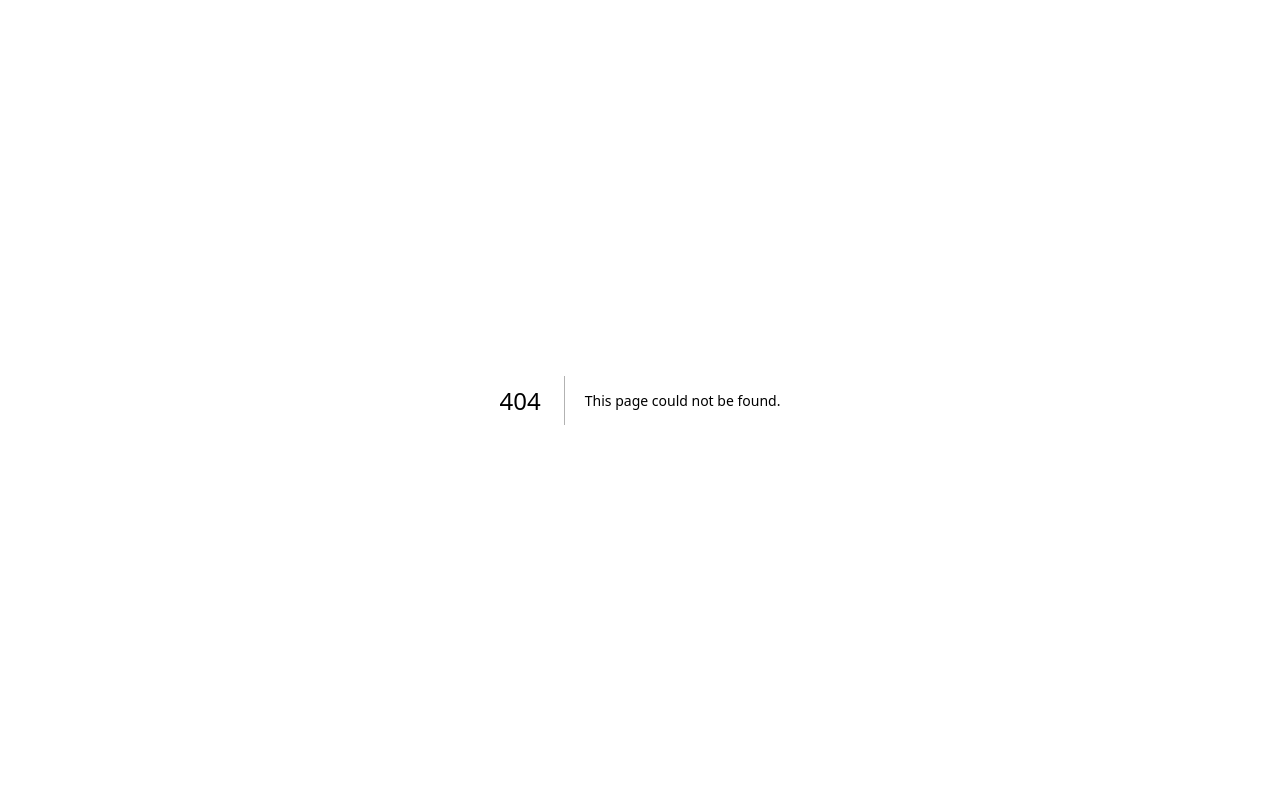
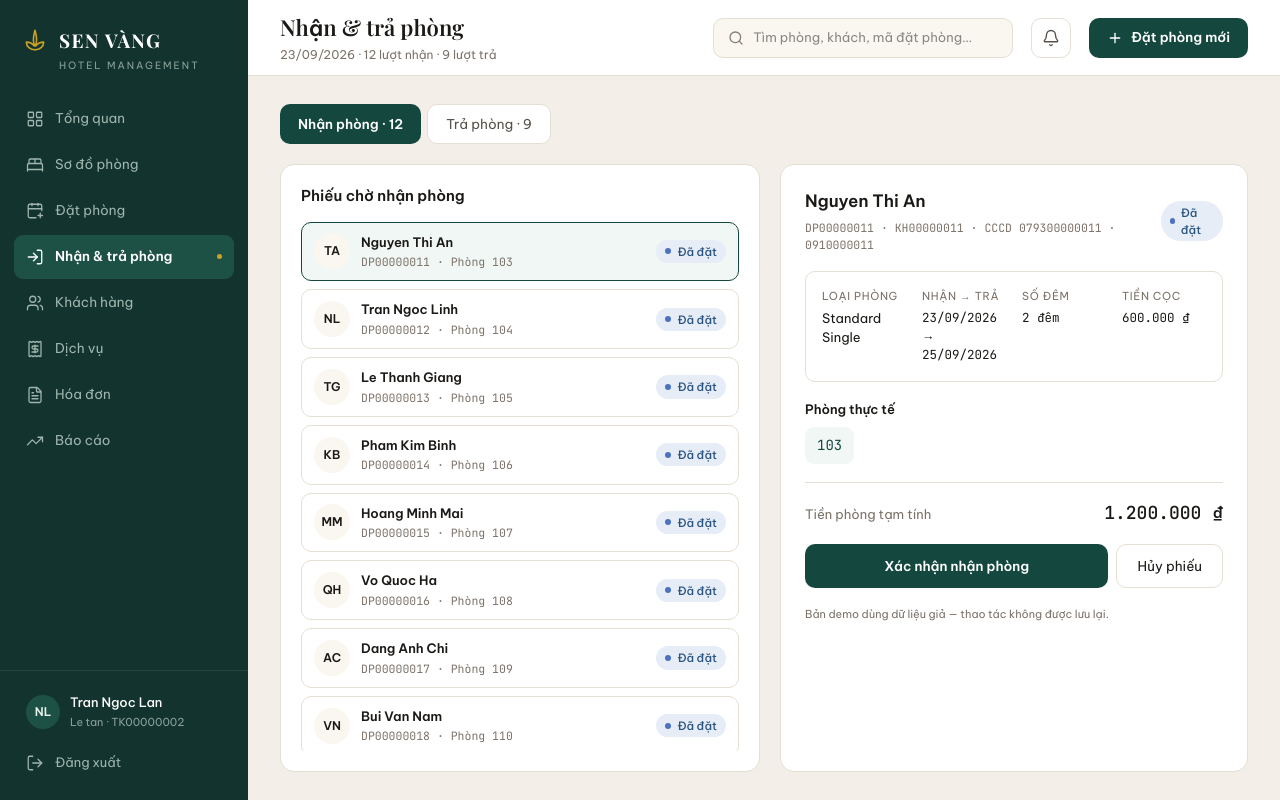
Before and after one commit to 25730009-PhamAnh/demo-nhom-10, a Next.js app: page /front-desk in a window 1280 px wide. Before the commit this address had no page. Built offline with nearby package versions, Linux system fonts and the light colour scheme.

Commit message:
feat: man hinh Nhan va tra phong
Hai tab, danh sach phieu ben trai, chi tiet ben phai. Doi tab thi phieu dang
chon nhay ve phieu dau cua danh sach moi — giu ma cu se lam khung ben phai
trong tron vi ma do khong con trong danh sach.

Co-Authored-By: Claude Opus 5 <noreply@anthropic.com>

```diff
--- /dev/null
+++ b/src/app/(app)/front-desk/page.tsx
@@ -0,0 +1,21 @@
+import { BookingPicker } from "@/components/front-desk/booking-picker";
+import { Topbar } from "@/components/layout/topbar";
+import { formatNgay } from "@/lib/format";
+import { NGAY_HIEN_TAI } from "@/lib/mock/now";
+import { getPhieuNhanHomNay, getPhieuTraHomNay } from "@/lib/queries/bookings";
+
+export default async function LeTanPage() {
+  const [nhan, tra] = await Promise.all([getPhieuNhanHomNay(), getPhieuTraHomNay()]);
+
+  return (
+    <>
+      <Topbar
+        tieuDe="Nhận & trả phòng"
+        phu={`${formatNgay(NGAY_HIEN_TAI)} · ${nhan.length} lượt nhận · ${tra.length} lượt trả`}
+      />
+      <main className="flex min-h-0 flex-grow overflow-auto px-8 py-7">
+        <BookingPicker nhan={nhan} tra={tra} />
+      </main>
+    </>
+  );
+}
--- /dev/null
+++ b/src/components/front-desk/booking-picker.tsx
@@ -0,0 +1,191 @@
+"use client";
+
+import { useState } from "react";
+
+import { EmptyState } from "@/components/shared/empty-state";
+import { StatusBadge } from "@/components/shared/status-badge";
+import { formatNgay, formatVnd } from "@/lib/format";
+import type { PhieuTomTat } from "@/lib/queries/bookings";
+
+type Tab = "nhan" | "tra";
+
+/**
+ * Danh sach phieu ben trai + khung chi tiet ben phai,
+ * theo design/CheckInOut.dc.html dong 73-cuoi.
+ *
+ * Doi tab thi phieu dang chon nhay ve phieu dau cua danh sach moi, khong giu ma
+ * cu (ma cu khong con trong danh sach thi khung ben phai se trong tron).
+ */
+export function BookingPicker({
+  nhan,
+  tra,
+}: {
+  nhan: PhieuTomTat[];
+  tra: PhieuTomTat[];
+}) {
+  const [tab, setTab] = useState<Tab>("nhan");
+  const [maDangChon, setMaDangChon] = useState(nhan[0]?.maDatPhong ?? "");
+
+  const danhSach = tab === "nhan" ? nhan : tra;
+  const phieu = danhSach.find((p) => p.maDatPhong === maDangChon) ?? danhSach[0];
+
+  const doiTab = (t: Tab) => {
+    setTab(t);
+    const ds = t === "nhan" ? nhan : tra;
+    setMaDangChon(ds[0]?.maDatPhong ?? "");
+  };
+
+  return (
+    <div className="flex min-h-0 flex-grow flex-col gap-5">
+      <div className="flex shrink-0 gap-[6px]">
+        {([
+          ["nhan", `Nhận phòng · ${nhan.length}`],
+          ["tra", `Trả phòng · ${tra.length}`],
+        ] as const).map(([khoa, nhanNut]) => (
+          <button
+            key={khoa}
+            type="button"
+            onClick={() => doiTab(khoa)}
+            aria-pressed={tab === khoa}
+            className={`h-10 rounded-[10px] px-[18px] text-[13.5px] ${
+              tab === khoa
+                ? "bg-primary text-primary-foreground font-semibold"
+                : "border-border bg-card border text-[#57504A]"
+            }`}
+          >
+            {nhanNut}
+          </button>
+        ))}
+      </div>
+
+      <div className="flex min-h-0 flex-grow gap-5">
+        <section className="bg-card border-border flex w-[480px] shrink-0 flex-col gap-[14px] rounded-[14px] border p-5">
+          <h2 className="m-0 text-[15px] font-semibold">
+            {tab === "nhan" ? "Phiếu chờ nhận phòng" : "Phiếu chờ trả phòng"}
+          </h2>
+          {danhSach.length === 0 ? (
+            <EmptyState thongDiep="Không có phiếu nào" />
+          ) : (
+            <div className="flex min-h-0 flex-grow flex-col gap-2 overflow-auto">
+              {danhSach.map((p) => {
+                const on = p.maDatPhong === phieu?.maDatPhong;
+                return (
+                  <button
+                    key={p.maDatPhong}
+                    type="button"
+                    onClick={() => setMaDangChon(p.maDatPhong)}
+                    aria-pressed={on}
+                    className={`flex items-center gap-[11px] rounded-[10px] border px-3 py-[10px] text-left ${
+                      on ? "border-primary bg-accent" : "border-border bg-card"
+                    }`}
+                  >
+                    <span className="bg-muted flex size-9 shrink-0 items-center justify-center rounded-full text-[12px] font-semibold">
+                      {p.hoTenKhach
+                        .split(" ")
+                        .slice(-2)
+                        .map((t) => t[0])
+                        .join("")}
+                    </span>
+                    <span className="flex min-w-0 flex-grow flex-col gap-px">
+                      <span className="truncate text-[13px] font-semibold">
+                        {p.hoTenKhach}
+                      </span>
+                      <span className="text-muted-foreground truncate font-mono text-[11.5px]">
+                        {p.maDatPhong} · Phòng {p.soPhong.join(", ")}
+                      </span>
+                    </span>
+                    <StatusBadge trangThai={p.trangThai} loai="phieu" />
+                  </button>
+                );
+              })}
+            </div>
+          )}
+        </section>
+
+        <section className="bg-card border-border flex min-w-0 flex-grow flex-col gap-[18px] rounded-[14px] border p-6">
+          {!phieu ? (
+            <EmptyState thongDiep="Chọn một phiếu ở danh sách bên trái để xem chi tiết" />
+          ) : (
+            <>
+              <div className="flex items-center gap-3">
+                <div className="flex flex-col gap-1">
+                  <h2 className="m-0 text-[17px] font-semibold">{phieu.hoTenKhach}</h2>
+                  <span className="text-muted-foreground font-mono text-[11.5px]">
+                    {phieu.maDatPhong} · {phieu.maKh} · CCCD {phieu.cccd} · {phieu.sdt}
+                  </span>
+                </div>
+                <span className="flex-grow" />
+                <StatusBadge trangThai={phieu.trangThai} loai="phieu" />
+              </div>
+
+              <dl className="border-border m-0 grid grid-cols-4 gap-4 rounded-[10px] border p-4 text-[13px]">
+                <O nhan="Loại phòng" giaTri={phieu.tenLoaiPhong} />
+                <O
+                  nhan="Nhận → Trả"
+                  giaTri={`${formatNgay(phieu.ngayCheckIn)} → ${formatNgay(phieu.ngayCheckOut)}`}
+                  mono
+                />
+                <O nhan="Số đêm" giaTri={`${phieu.soDem} đêm`} mono />
+                <O nhan="Tiền cọc" giaTri={formatVnd(phieu.tienCoc)} mono />
+              </dl>
+
+              <div className="flex flex-col gap-2">
+                <h3 className="m-0 text-[13px] font-semibold">Phòng thực tế</h3>
+                <div className="flex flex-wrap gap-2">
+                  {phieu.soPhong.map((so) => (
+                    <span
+                      key={so}
+                      className="bg-accent text-accent-foreground rounded-[9px] px-3 py-2 font-mono text-[14px]"
+                    >
+                      {so}
+                    </span>
+                  ))}
+                </div>
+              </div>
+
+              <div className="border-border flex items-baseline gap-2 border-t pt-4">
+                <span className="text-muted-foreground flex-grow text-[13px]">
+                  Tiền phòng tạm tính
+                </span>
+                <span className="font-mono text-[18px] font-medium">
+                  {formatVnd(phieu.tongTienPhong)}
+                </span>
+              </div>
+
+              <div className="flex gap-2">
+                <button
+                  type="button"
+                  className="bg-primary text-primary-foreground h-11 flex-grow rounded-[10px] text-[13.5px] font-semibold"
+                >
+                  {tab === "nhan" ? "Xác nhận nhận phòng" : "Xác nhận trả phòng"}
+                </button>
+                <button
+                  type="button"
+                  className="border-border text-foreground h-11 rounded-[10px] border px-5 text-[13.5px]"
+                >
+                  {tab === "nhan" ? "Hủy phiếu" : "Lập hóa đơn"}
+                </button>
+              </div>
+              <p className="text-muted-foreground m-0 text-[11px]">
+                Bản demo dùng dữ liệu giả — thao tác không được lưu lại.
+              </p>
+            </>
+          )}
+        </section>
+      </div>
+    </div>
+  );
+}
+
+function O({ nhan, giaTri, mono = false }: { nhan: string; giaTri: string; mono?: boolean }) {
+  return (
+    <div className="flex flex-col gap-1">
+      <dt className="text-muted-foreground text-[11px] tracking-[0.06em] uppercase">
+        {nhan}
+      </dt>
+      <dd className={`m-0 ${mono ? "font-mono text-[12.5px]" : "text-[13px]"}`}>
+        {giaTri}
+      </dd>
+    </div>
+  );
+}
```
